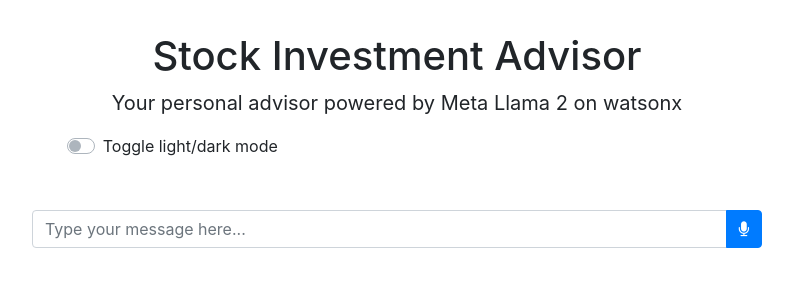
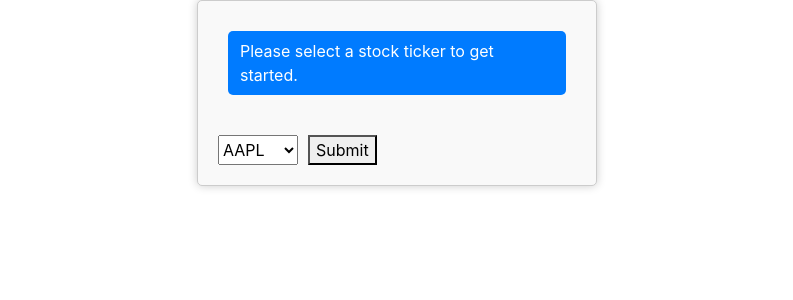
Before and after one commit to vicky-playground/langchain-finance, a Python web app: template templates/index.html in a window 1280 px wide. Shown: the top 300 px of the page, without its empty margins (243-1036 px from the left). Run offline with Jinja, Linux system fonts and the light colour scheme; the template is opened without the code that fills it, so the values that code supplies are empty; some libraries are stand-ins or nearby versions.

Commit message:
Update index.html

```diff
--- a/templates/index.html
+++ b/templates/index.html
@@ -17,62 +17,21 @@
         <script src="../static/script.js"></script>
       </head>
 <body>
-    <div class="container h-700">
-      <div class="row">
-        <div class="col-12" style="margin-top: 2rem">
-          <h1 class="text-center">Stock Investment Advisor</h1>
-          <p class="text-center" style="font-size: 20px">
-            Your personal advisor powered by Meta Llama 2 on watsonx
-          </p>
+    <div class="chat-container">
+        <div class="chat-messages" id="chatMessages">
+            <div class="bot-message initial-message">Please select a stock ticker to get started.</div>
         </div>
-        <div class="col-12 text-center d-flex justify-content-around">
-          <div class="custom-control custom-switch mb-3 d-inline-block">
-            <input
-              type="checkbox"
-              class="custom-control-input"
-              id="light-dark-mode-switch"
-            />
-            <label class="custom-control-label" for="light-dark-mode-switch"
-              >Toggle light/dark mode</label
-            >
-          </div>
-          <div class="d-inline-block">
+        <div class="input-container">
+            <select id="stockTickerSelect">
+                <option value="AAPL">AAPL</option>
+                <option value="GOOGL">GOOGL</option>
+                <option value="MSFT">MSFT</option>
+                <!-- Add more options as needed -->
+            </select>
+            <button id="submitButton">Submit</button>
         </div>
     </div>
-        <div class="col-12 col-md-8 mx-auto mb-4">
-          <div id="chat-window" class="p-3 h-700">
-            <div id="message-list"></div>
-            <div class="loading-animation my-loading">
-              <div class="loading-dots my-loading">
-                <div class="dot"></div>
-                <div class="dot"></div>
-                <div class="dot"></div>
-              </div>
-            </div>
-            <div class="loading-animation">
-              <div class="loading-dots">
-                <div class="dot"></div>
-                <div class="dot"></div>
-                <div class="dot"></div>
-              </div>
-            </div>
-          </div>
-          <div class="input-group mt-1">
-            <input
-              type="text"
-              id="message-input"
-              class="form-control"
-              placeholder="Type your message here..."
-            />
-            <div class="input-group-append">
-              <!-- <button id="send-button" class="btn btn-primary">Send</button> -->
-              <button id="send-button" class="btn btn-primary microphone">
-                <i class="fa fa-microphone"></i>
-              </button>
-            </div>
-          </div>
-        </div>
-      </div>
-    </div>
+
+    <script src="app.js"></script>
 </body>
 </html>
```
Lines whose indentation alone changed are shown as unchanged.
